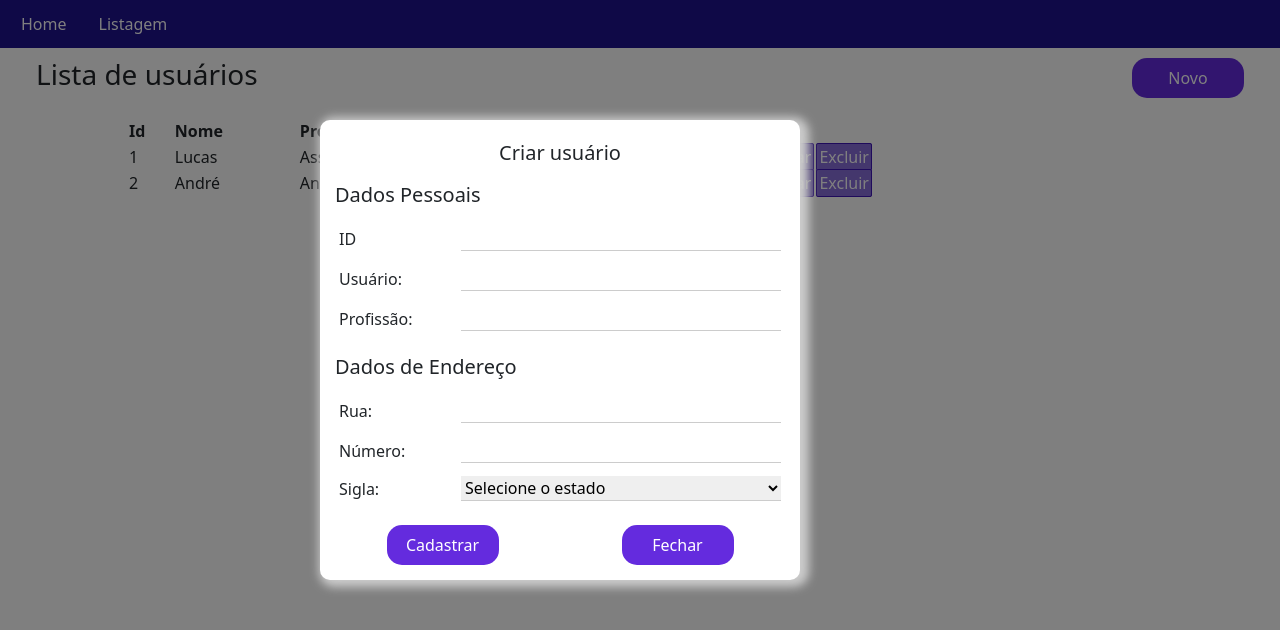
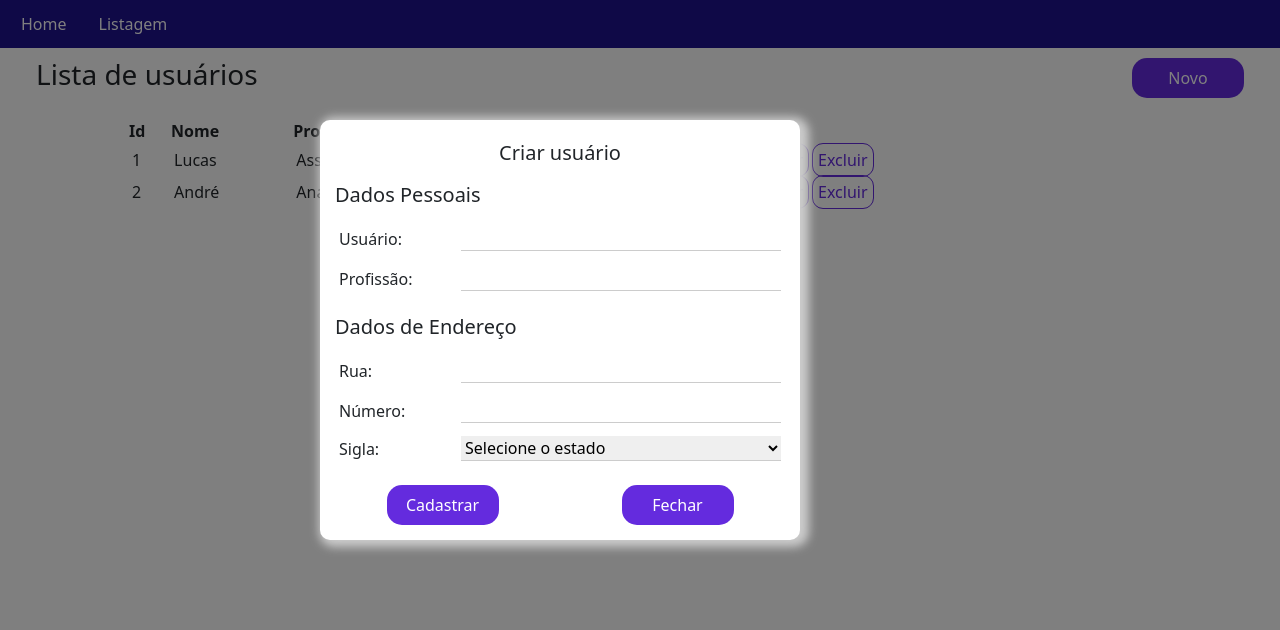
Before and after one commit to andresgois/projetos-angular, an Angular app in the folder crud-json-server/: page /lista in a window 1280 px wide. Both pictures are taken after a click on the button "Novo". Shown: the top 630 px of the page. Built offline with nearby package versions, Linux system fonts and the light colour scheme; data requests are answered from the project's data file.

Commit message:
:sparkles:	feat: ajuste class user

```diff
--- a/crud-json-server/src/app/app.module.ts
+++ b/crud-json-server/src/app/app.module.ts
@@ -1,5 +1,6 @@
 import { NgModule } from '@angular/core';
 import { BrowserModule } from '@angular/platform-browser';
+import { FormsModule } from '@angular/forms';
 import { HttpClientModule } from '@angular/common/http';
 import { AppComponent } from './app.component';
 import { appRoutingModule } from './app-routing.module';
@@ -18,6 +19,7 @@ import { ModalgeralComponent } from './shared/modalgeral/modalgeral.component';
   ],
   imports: [
     BrowserModule,
+    FormsModule,
     appRoutingModule,
     HttpClientModule
   ],
--- /dev/null
+++ b/crud-json-server/src/app/class/usuario-full.ts
@@ -0,0 +1,21 @@
+import { Endereco } from "../models/endereco.model";
+import { Estado } from "../models/estado.model";
+import { UsuarioFull } from "../models/usuario-full";
+import { Usuario } from "../models/usuario.model";
+
+export class User {// implements UsuarioFull{
+  /*usuario!: Usuario;
+  endereco!: Endereco;
+  estados!: Estado;*/
+  nome: string = '';
+  profissao: string = '';
+  rua: string = '';
+  numero: string = '';
+  estado: string = '';
+  sigla: string = '';
+
+  constructor(){
+
+  }
+
+}
--- a/crud-json-server/src/app/listagem/listagem.component.scss
+++ b/crud-json-server/src/app/listagem/listagem.component.scss
@@ -6,6 +6,7 @@ h3 {
 table {
   width: 80%;
   margin: 10px auto;
+
   thead {
   }
 
@@ -13,16 +14,25 @@ table {
 
     tr {
       border: 0.5 solid #bbb;
+
       td {
 
+        padding: 4px;
+
         a {
-          padding: 2px;
+          padding: 5px;
           text-decoration: none;
-          border: 1px solid rgb(62, 22, 182);
+          outline: 1px solid #642BDE;
+          color: #642BDE;
+          background-color: #fff;
+          margin-left: 5px;
+          border-radius: 10px;
+          height: 40px;
+          width: 30rem;
+        }
+        a:hover {
+          background-color: #642BDE;
           color: #fff;
-          background-color: rgb(137, 110, 218);
-          margin: 1px;
-          border-radius: 2px;
         }
       }
     }
--- a/crud-json-server/src/app/listagem/listagem.component.ts
+++ b/crud-json-server/src/app/listagem/listagem.component.ts
@@ -18,6 +18,14 @@ export class ListagemComponent implements OnInit {
   constructor(private service: UsuarioServiceService) { }
 
   ngOnInit(): void {
+    this.listaTodosUsuarios();
+  }
+
+  onSumit(){
+    console.log("On Submit");
+  }
+
+  listaTodosUsuarios(){
     this.service.listaTodosUsuarios().subscribe(
       (usuario: Usuario[]) => {
         this.usuarios = usuario;
@@ -38,6 +46,7 @@ export class ListagemComponent implements OnInit {
 
   toggleModal(){
     this.openModal = !this.openModal;
+    this.listaTodosUsuarios();
   }
 
   editar(u: Usuario){
--- a/crud-json-server/src/app/shared/modalgeral/modalgeral.component.html
+++ b/crud-json-server/src/app/shared/modalgeral/modalgeral.component.html
@@ -1,19 +1,18 @@
 <main>
   <h5 class="center">Criar usuário</h5>
 
+  <form (ngSubmit)="onSubmit()" #formUser="ngForm">
+
     <div class="bloco-dados">
       <h5>Dados Pessoais</h5>
-    <div class="group">
-      <label>ID </label>
-      <input type="text" name="usuario" id="usuario" value="" />
-    </div>
+
       <div class="group">
         <label>Usuário: </label>
-      <input type="text" name="usuario" id="usuario" value="" />
+        <input type="text" name="nome" id="nome" [(ngModel)]="user.nome" />
       </div>
       <div class="group">
         <label>Profissão: </label>
-      <input type="text" name="usuario" id="usuario" value="" />
+        <input type="text" name="profisao" id="profisao" [(ngModel)]="user.profissao" />
       </div>
     </div>
 
@@ -22,15 +21,15 @@
 
       <div class="group">
         <label>Rua: </label>
-      <input type="text" name="rua" id="rua" value="" />
+        <input type="text" name="rua" id="rua" [(ngModel)]="user.rua" />
       </div>
       <div class="group">
         <label>Número: </label>
-      <input type="text" name="numero" id="numero" value="" />
+        <input type="text" name="numero" id="numero" [(ngModel)]="user.numero" />
       </div>
       <div class="group">
         <label>Sigla: </label>
-      <select name="plataforma">
+        <select name="plataforma" [(ngModel)]="user.estado">
           <option value="" selected>Selecione o estado</option>
           <option *ngFor="let estado of estados"
             [value]="estado.id">
@@ -44,5 +43,6 @@
       <button>Cadastrar</button>
       <button (click)="modalStatus($event)">Fechar</button>
     </div>
+  </form>
 </main>
 <div class="overlay"></div>
--- a/crud-json-server/src/app/shared/modalgeral/modalgeral.component.ts
+++ b/crud-json-server/src/app/shared/modalgeral/modalgeral.component.ts
@@ -1,6 +1,12 @@
+import { Endereco } from './../../models/endereco.model';
+import { UsuarioFull } from './../../models/usuario-full';
 import { Component, OnInit, Output, Input, EventEmitter} from '@angular/core';
+import { User } from 'src/app/class/usuario-full';
 import { Estado } from 'src/app/models/estado.model';
+import { Usuario } from 'src/app/models/usuario.model';
+import { EnderecoServiceService } from 'src/app/services/endereco-service.service';
 import { EstadoService } from 'src/app/services/estado/estado.service';
+import { UsuarioServiceService } from 'src/app/services/usuario-service.service';
 
 @Component({
   selector: 'app-modalgeral',
@@ -12,8 +18,13 @@ export class ModalgeralComponent implements OnInit {
   @Output() public aoClicarModal = new EventEmitter();
   @Input() openModalInput!: Boolean;
   estados?: Estado[] = [];
+  user = new User();
 
-  constructor(private serviceEstado: EstadoService) { }
+  constructor(
+    private serviceUser: UsuarioServiceService,
+    private serviceEnder: EnderecoServiceService,
+    private serviceEstado: EstadoService,
+    ) { }
 
   ngOnInit(): void {
     this.serviceEstado.todosEstados().subscribe(
@@ -26,4 +37,22 @@ export class ModalgeralComponent implements OnInit {
   public modalStatus(e: object) {
     this.aoClicarModal.emit(this.openModalInput);
   }
+
+  onSubmit(){
+    console.log('aqui')
+    console.log('user: ', this.user)
+    const ender: Endereco = { id: 3, rua: this.user.rua, numero: this.user.numero};
+    const user1: Usuario = { id: 6, nome: this.user.nome, profissao: this.user.profissao, endereco_id: 2, estado_id: parseInt(this.user.estado)};
+    this.serviceEnder.criarEndereco(ender).subscribe(
+      (data) => {
+        console.log(data)
+      }
+    );
+    this.serviceUser.criarUsuario(user1).subscribe(
+      (data) => {
+        console.log(data)
+      }
+    );
+    this.aoClicarModal.emit(this.openModalInput);
+  }
 }
```
Also changed, not shown: 2 other files (tests, documents, lock files or other folders). Lines whose indentation alone changed are shown as unchanged.
